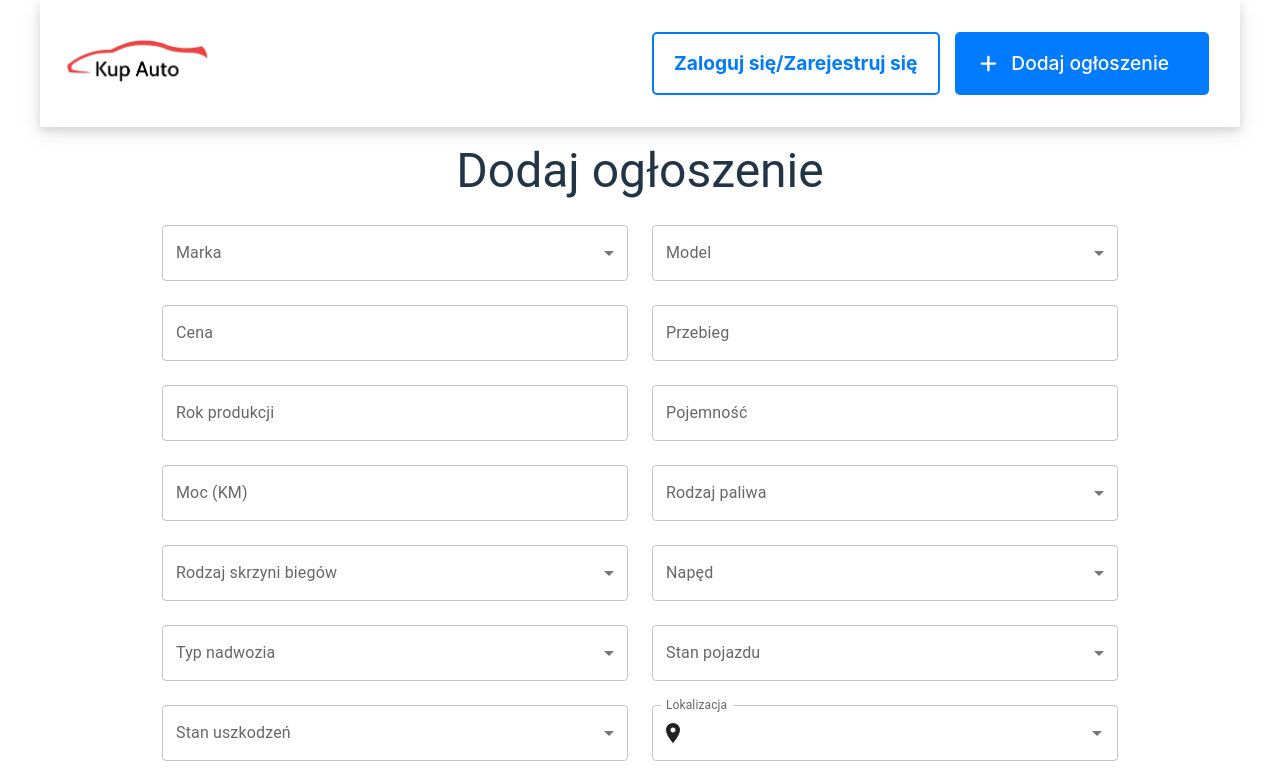
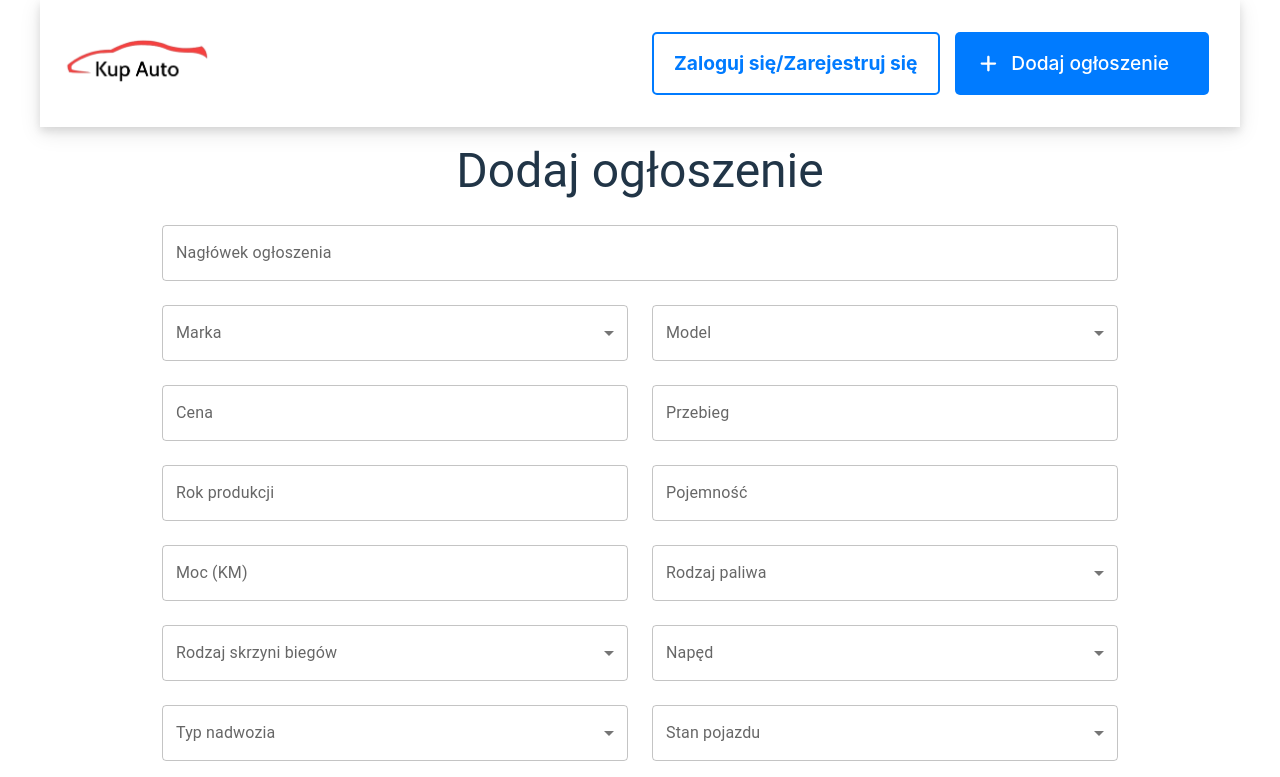
Before and after one commit to KrystianPolak/kupAuto, a React (Vite) app in the folder frontend/: page /add-announcment in a window 1280 px wide. Shown: the top 777 px of the page. Built offline with nearby package versions, Linux system fonts and the light colour scheme.

Commit message:
location commit

```diff
--- a/frontend/src/components/AddAnnouncment.jsx
+++ b/frontend/src/components/AddAnnouncment.jsx
@@ -9,6 +9,7 @@ import LocationSearch from './LocationSearch/LocationSearch';
 
 const AddAnnouncement = () => {
   const [formData, setFormData] = useState({
+    title: '',
     brand: '',
     model: '',
     price: '',
@@ -65,6 +66,7 @@ const AddAnnouncement = () => {
         Dodaj ogłoszenie
         </Typography>
       <form onSubmit={handleSubmit}>
+
         <Grid container spacing={3}
         sx={{
             display: 'flex',
@@ -73,6 +75,16 @@ const AddAnnouncement = () => {
             py: '10px',
           }}
         >
+            <Grid item xs={12} sm={6} md={10}>
+              <TextField
+                label="Nagłówek ogłoszenia"
+                name="title"
+                fullWidth
+                value={formData.title}
+                onChange={handleInputChange}
+              />
+            </Grid>
+
           <Grid item xs={12} sm={6} md={5}>
             <TextField
               select
--- a/frontend/src/components/LocationSearch/LocationSearch.jsx
+++ b/frontend/src/components/LocationSearch/LocationSearch.jsx
@@ -12,10 +12,9 @@ const LocationSearch = () => {
 
     if (newInputValue.length > 2) {
       const response = await fetchLocation(newInputValue);
-      // Aktualizacja predictions, aby uwzględnić województwo
       const predictions = response.predictions.map((prediction) => ({
         label: prediction.description,
-        region: prediction.wojewodztwo, // Województwo z backendu
+        region: prediction.voidship,
       }));
       setOptions(predictions);
     }
@@ -32,7 +31,7 @@ const LocationSearch = () => {
           <div>
             <span>{option.label}</span>
             <br />
-            <small>{option.region}</small> {/* Wyświetlanie województwa */}
+            <small>{option.region}</small>
           </div>
         </li>
       )}
```
Also changed, not shown: 2 other files (tests, documents, lock files or other folders).
